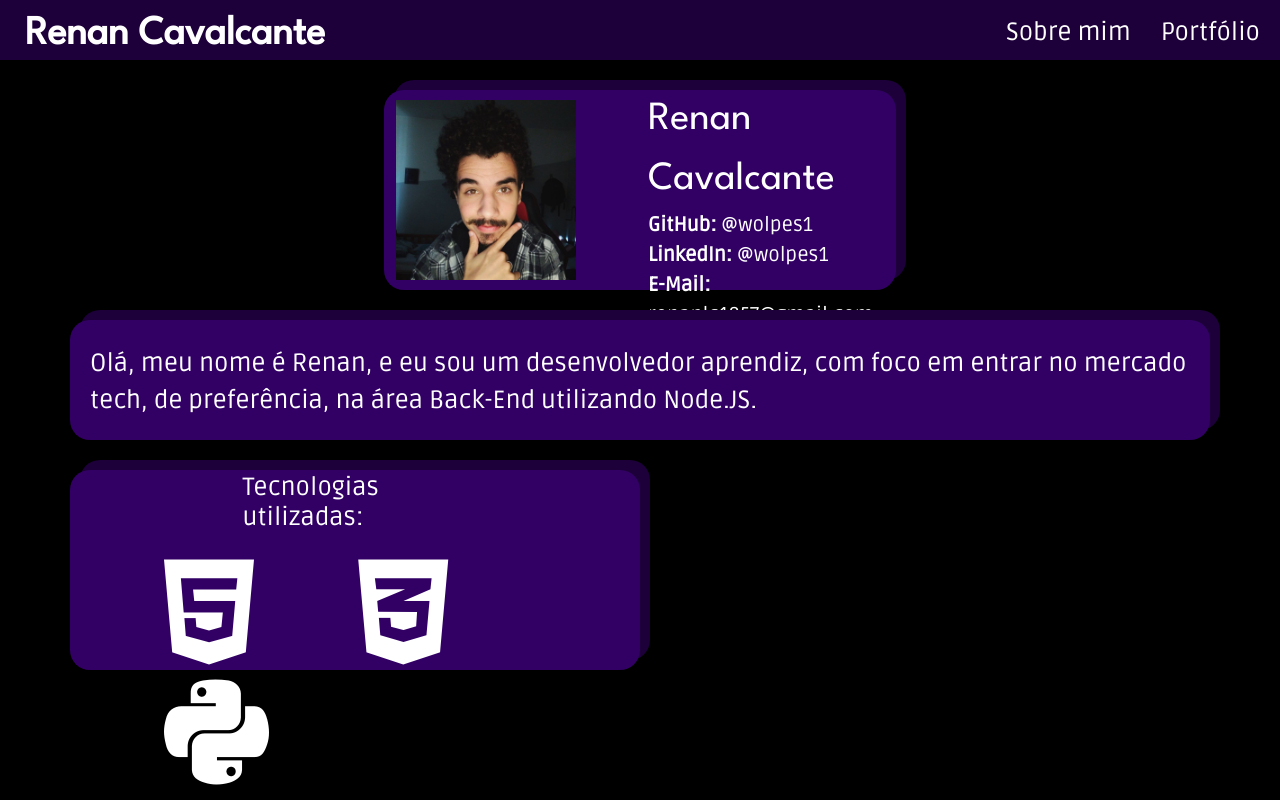
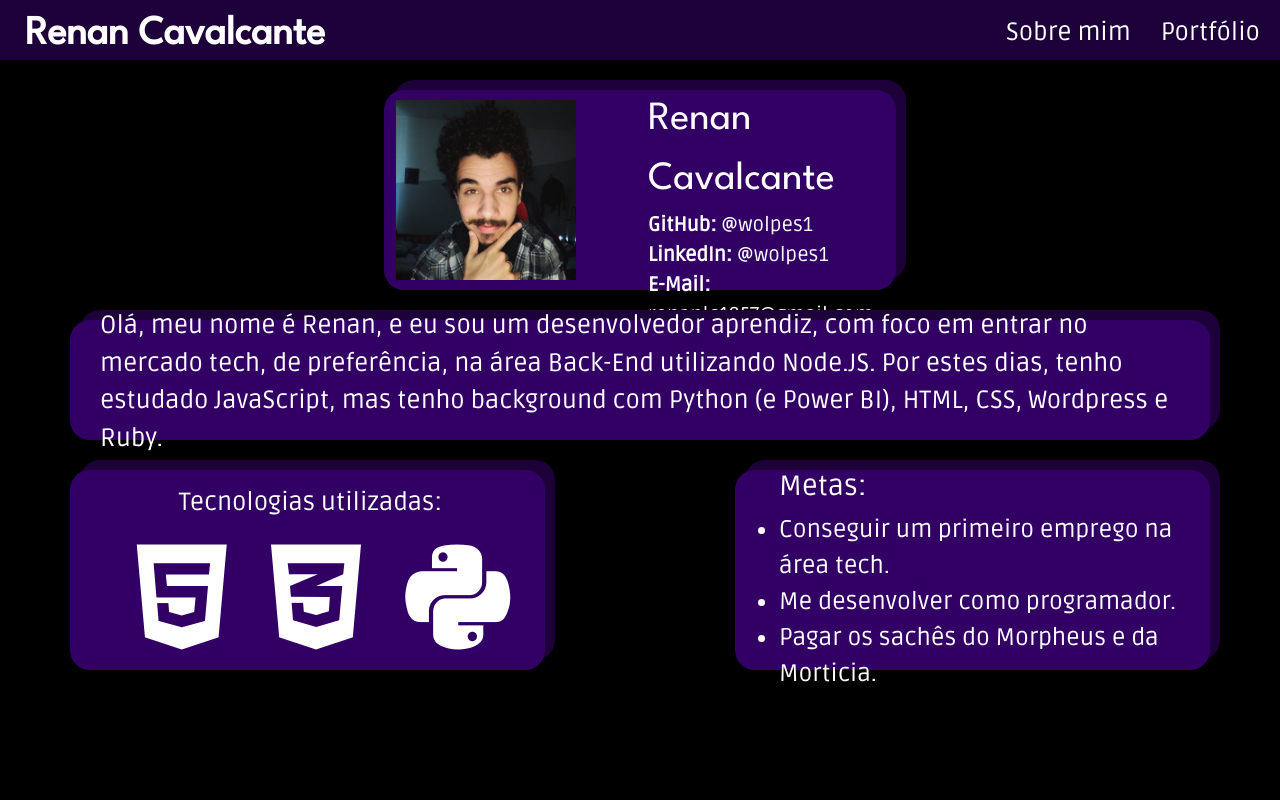
Before and after one commit to wolpes1/wolpes1.github.io, a PHP site: page / in a window 1280 px wide. Run offline with PHP 8.4, Linux system fonts and the light colour scheme; some libraries are stand-ins or nearby versions.

Commit message:
adição da parte de metas

```diff
--- a/index.html
+++ b/index.html
@@ -51,13 +51,13 @@
 
             <div class="row" id="description-row">
                 <div class="col-12 d-flex align-items-center" id="description-main-div">
-                    <p id="description-p">Olá, meu nome é Renan, e eu sou um desenvolvedor aprendiz, com foco em entrar no mercado tech, de preferência, na área Back-End utilizando Node.JS.</p>
+                    <p id="description-p">Olá, meu nome é Renan, e eu sou um desenvolvedor aprendiz, com foco em entrar no mercado tech, de preferência, na área Back-End utilizando Node.JS. Por estes dias, tenho estudado JavaScript, mas tenho background com Python (e Power BI), HTML, CSS, Wordpress e Ruby.</p>
                 </div>
             </div> <!-- Description Row -->
 
             <div class="row" id="techs-and-objectives-row">
 
-                <div class="col-6 d-flex justify-content-center align-items-center" id="techs-div">
+                <div class="col-5 d-flex justify-content-center align-items-center" id="techs-div">
                     <ul id="techs-list">
                         <h3 id="techs-title">Tecnologias utilizadas:</h3>
                         <li id="tech-icons"><i class="fa-brands fa-html5"></i>
@@ -66,8 +66,15 @@
                     </ul>
                 </div> <!-- Techs Div -->
 
-                <div class="col-6 d-flex justify-content-center align-items-center" id="objectives-div">
+                <div class="col-2"></div> <!-- Spacer -->
 
+                <div class="col-5 d-flex justify-content-center align-items-center" id="objectives-div">
+                    <ul id="objectives-list">
+                        <h3 id="objectives-title">Metas:</h3>
+                        <li>Conseguir um primeiro emprego na área tech.</li>
+                        <li>Me desenvolver como programador.</li>
+                        <li>Pagar os sachês do Morpheus e da Morticia.</li>
+                    </ul>
                 </div> <!-- Objectives Div -->
             </div> <!-- Techs and Objectives Row -->
         </div> <!-- container -->
--- a/styles.css
+++ b/styles.css
@@ -99,7 +99,7 @@ body {
 /* Description */
 
 #description-main-div {
-    padding: 20px 0 0 20px ;
+    padding: 40px 30px 20px 30px ;
     background-color: #320065;
     border: solid 0;
     border-radius: 20px;
@@ -133,8 +133,8 @@ body {
     font-size: 25px;
     color: #fff;
     margin-top: -30px;
-    margin-left: 25%;
-    margin-right: 25%;
+    margin-left: 15%;
+    margin-right: 8%;
     margin-bottom: 20px;
 }
 
@@ -145,6 +145,24 @@ body {
 #tech-icons i{
     font-size: 120px;
     color: #fff;
-    margin-left: 50px;
-    margin-right: 50px;
+    margin-left: 20px;
+    margin-right: 20px;
 }
+
+/* Objectives */
+
+#objectives-div {
+    margin-top: 30px;
+    background-color: #320065;
+    border: solid 0;
+    border-radius: 20px;
+    height: 25vh;
+    box-shadow: 10px -10px #1D003A;
+}
+
+#objectives-list {
+    font-family: 'Ruda', sans-serif;
+    font-size: 24px;
+    color: #fff;
+    margin: auto 0;
+}
```
